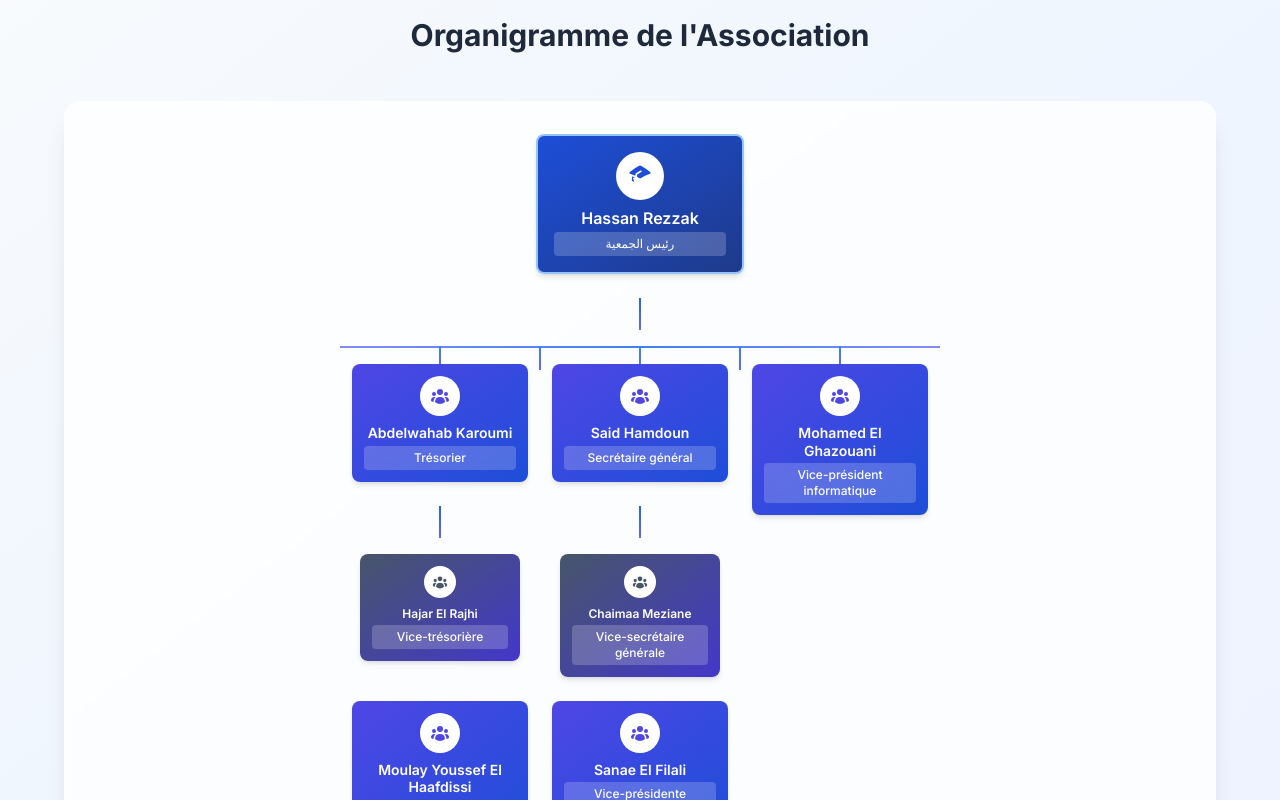
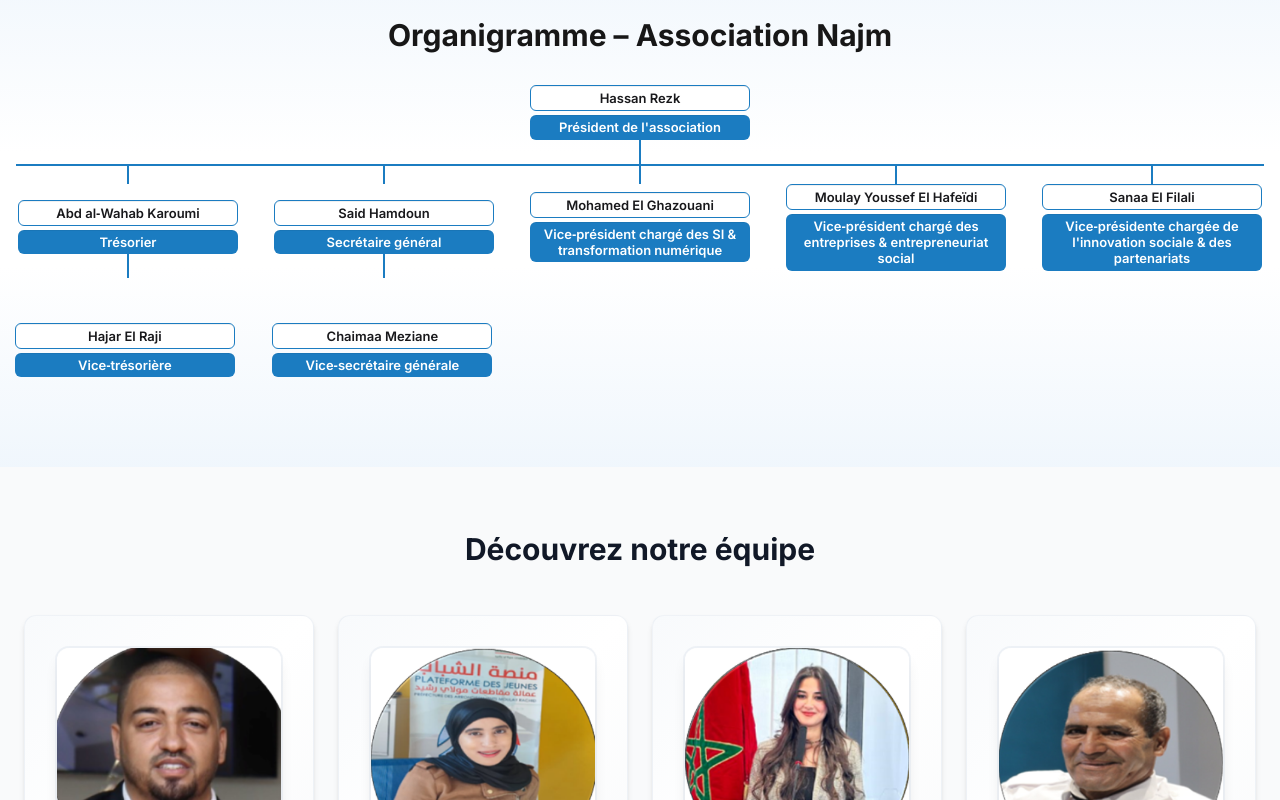
Before and after one commit to adkarim1983/association-najm, a Next.js app: page /about in a window 1280 px wide. Shown: the part 2860-3660 px from the top of the page. Built offline with nearby package versions, Linux system fonts and the light colour scheme.

Commit message:
modif 1dim

```diff
--- a/src/components/sections/AboutUs.js
+++ b/src/components/sections/AboutUs.js
@@ -1,11 +1,152 @@
 'use client';
 
 import { useRef } from 'react';
-import OrgChart from '../OrgChart';
 
 
 
 // Remarque: Les images sont servies depuis public/images
+
+/**
+ * Organigramme Association Najm (FR) – React + Tailwind
+ * Version sans images (titres uniquement)
+ * - Cartes élégantes avec nom + fonction
+ * - Connecteurs symétriques en CSS pur
+ * - Responsive et professionnel
+ */
+
+const BRAND = {
+  blue: "#1B7CC1",
+  blueLight: "#E6F1FB",
+};
+
+const orgData = {
+  president: {
+    name: "Hassan Rezk",
+    role: "Président de l'association",
+  },
+  level1: [
+    { name: "Abd al‑Wahab Karoumi", role: "Trésorier", children: [
+      { name: "Hajar El Raji", role: "Vice‑trésorière" },
+    ]},
+    { name: "Said Hamdoun", role: "Secrétaire général", children: [
+      { name: "Chaimaa Meziane", role: "Vice‑secrétaire générale" },
+    ]},
+    { name: "Mohamed El Ghazouani", role: "Vice‑président chargé des SI & transformation numérique" },
+    { name: "Moulay Youssef El Hafeïdi", role: "Vice‑président chargé des entreprises & entrepreneuriat social" },
+    { name: "Sanaa El Filali", role: "Vice‑présidente chargée de l'innovation sociale & des partenariats" },
+  ],
+};
+
+function Badge({ text, className = "", style = {} }) {
+  return (
+    <div
+      className={`rounded-md px-3 py-1 text-center text-[13px] font-semibold leading-tight ${className}`}
+      style={{ boxShadow: "0 1px 0 rgba(0,0,0,0.06) inset", ...style }}
+    >
+      {text}
+    </div>
+  );
+}
+
+function PersonCard({ name, role }) {
+  return (
+    <div className="relative mx-auto w-[220px] select-none">
+      <div className="space-y-1">
+        <Badge
+          text={name}
+          className="bg-white text-zinc-900 border border-[color:var(--brand-blue)]"
+          style={{ ['--brand-blue']: BRAND.blue }}
+        />
+        <Badge
+          text={role}
+          className="text-white"
+          style={{ backgroundColor: BRAND.blue }}
+        />
+      </div>
+    </div>
+  );
+}
+
+const HLine = ({ className = "" }) => (
+  <div className={`pointer-events-none absolute left-0 right-0 mx-auto h-[2px] bg-[color:var(--brand-blue)] ${className}`}
+       style={{ ['--brand-blue']: BRAND.blue }} />
+);
+const VLine = ({ className = "" }) => (
+  <div className={`pointer-events-none absolute w-[2px] bg-[color:var(--brand-blue)] ${className}`}
+       style={{ ['--brand-blue']: BRAND.blue }} />
+);
+
+function OrgChartNajmFR() {
+  const { president, level1 } = orgData;
+
+  return (
+    <div className="relative mx-auto max-w-7xl px-4 py-10 md:py-16">
+      <header className="mb-8 text-center">
+        <h1 className="text-2xl font-bold md:text-3xl">Organigramme – Association Najm</h1>
+        {/* <p className="mt-2 text-sm text-zinc-600">Version française – titres uniquement</p> */}
+      </header>
+
+      {/* Niveau 0 : Président */}
+      <div className="relative flex items-center justify-center">
+        <PersonCard name={president.name} role={president.role} />
+        <VLine className="left-1/2 top-full h-6 -translate-x-1/2" />
+      </div>
+
+      {/* Niveau 1 */}
+      <div className="relative mt-6">
+        <HLine className="top-0" />
+        <div className="pointer-events-none absolute left-0 right-0 top-0 mx-auto grid grid-cols-1 gap-8 md:grid-cols-5">
+          {level1.map((_, i) => (
+            <div key={i} className="relative">
+              <VLine className="left-1/2 top-0 h-5 -translate-x-1/2" />
+            </div>
+          ))}
+        </div>
+
+        <div className="grid grid-cols-1 place-items-center gap-8 pt-5 md:grid-cols-5">
+          {level1.map((p, i) => (
+            <div key={i} className="relative">
+              <PersonCard name={p.name} role={p.role} />
+              {p.children?.length ? (
+                <VLine className="left-1/2 top-full h-6 -translate-x-1/2" />
+              ) : null}
+            </div>
+          ))}
+        </div>
+      </div>
+
+      {/* Niveau 2 */}
+      <div className="relative mt-8 grid grid-cols-1 gap-10 md:grid-cols-5">
+        {level1.map((p, i) => (
+          <div key={i} className="relative flex min-h-[100px] items-start justify-center">
+            {p.children?.length ? (
+              <div className="pt-5">
+                {p.children.map((c, idx) => (
+                  <div key={idx} className="relative">
+                    <PersonCard name={c.name} role={c.role} />
+                  </div>
+                ))}
+              </div>
+            ) : (
+              <span className="invisible">placeholder</span>
+            )}
+          </div>
+        ))}
+      </div>
+
+      <div
+        aria-hidden
+        className="pointer-events-none absolute inset-x-0 top-0 -z-10 h-[200px] opacity-60"
+        style={{ background: `linear-gradient(180deg, ${BRAND.blueLight}, transparent)` }}
+      />
+      <div
+        aria-hidden
+        className="pointer-events-none absolute inset-x-0 bottom-0 -z-10 h-[200px] opacity-60"
+        style={{ background: `linear-gradient(0deg, ${BRAND.blueLight}, transparent)` }}
+      />
+    </div>
+  );
+}
 
 export default function AboutUs() {
   const containerRef = useRef(null);
@@ -38,53 +179,6 @@ export default function AboutUs() {
     { id: 'yousraHashoum', image: '/images/image26.png', nom: 'Yousra Hashoum', statut: 'Responsable du suivi Administratif', telephone: '0671 710 058', email: 'Accompagnatrice.eerchad@example.com' },
     { id: 'mohsenHaimoud', image: '/images/image27.png', nom: 'Mohsen Haimoud', statut: 'Conseiller en orientation', telephone: '0671 707 272', email: 'Conseiller.eerchad@example.com' },
   ];
-// Données pour l'organigramme au format hiérarchique
-  const orgChartData = {
-    id: 'hassanRezzak',
-    name: 'Hassan Rezzak',
-    role: 'رئيس الجمعية',
-    children: [
-      {
-        id: 'abdelwahabKaroumi',
-        name: 'Abdelwahab Karoumi',
-        role: 'Trésorier',
-        children: [
-          {
-            id: 'hajarElRajhi',
-            name: 'Hajar El Rajhi',
-            role: 'Vice-trésorière'
-          }
-        ]
-      },
-      {
-        id: 'saidHamdoun',
-        name: 'Said Hamdoun',
-        role: 'Secrétaire général',
-        children: [
-          {
-            id: 'chaimaaMeziane',
-            name: 'Chaimaa Meziane',
-            role: 'Vice-secrétaire générale'
-          }
-        ]
-      },
-      {
-        id: 'mohamedElGhazouani',
-        name: 'Mohamed El Ghazouani',
-        role: 'Vice-président informatique'
-      },
-      {
-        id: 'moulayYoussef',
-        name: 'Moulay Youssef El Haafdissi',
-        role: 'Vice-président économie sociale'
-      },
-      {
-        id: 'sanaeElFilali',
-        name: 'Sanae El Filali',
-        role: 'Vice-présidente innovation sociale'
-      }
-    ]
-  };
 
   const faq = [
     { q: "Comment puis-je rejoindre l'association ?", r: "Vous pouvez nous contacter via le formulaire de contact ou venir directement à notre siège à Moulay Rachid – Sidi Othmane." },
@@ -183,8 +277,8 @@ export default function AboutUs() {
         </div>
       </section>
 
-      {/* Organigramme avec OrgChart */}
-      <OrgChart data={orgChartData} />
+      {/* Organigramme */}
+      <OrgChartNajmFR />
 
       {/* Équipe - cartes compactes avec animations hover */}
       <section className="bg-gray-50 py-16 px-6">
```
Also changed, not shown: public/uploads/ed436e9e-b251-4d68-bc66-68cc38bd8234.jpg (added), public/uploads/thumb_ed436e9e-b251-4d68-bc66-68cc38bd8234.jpg (added).
